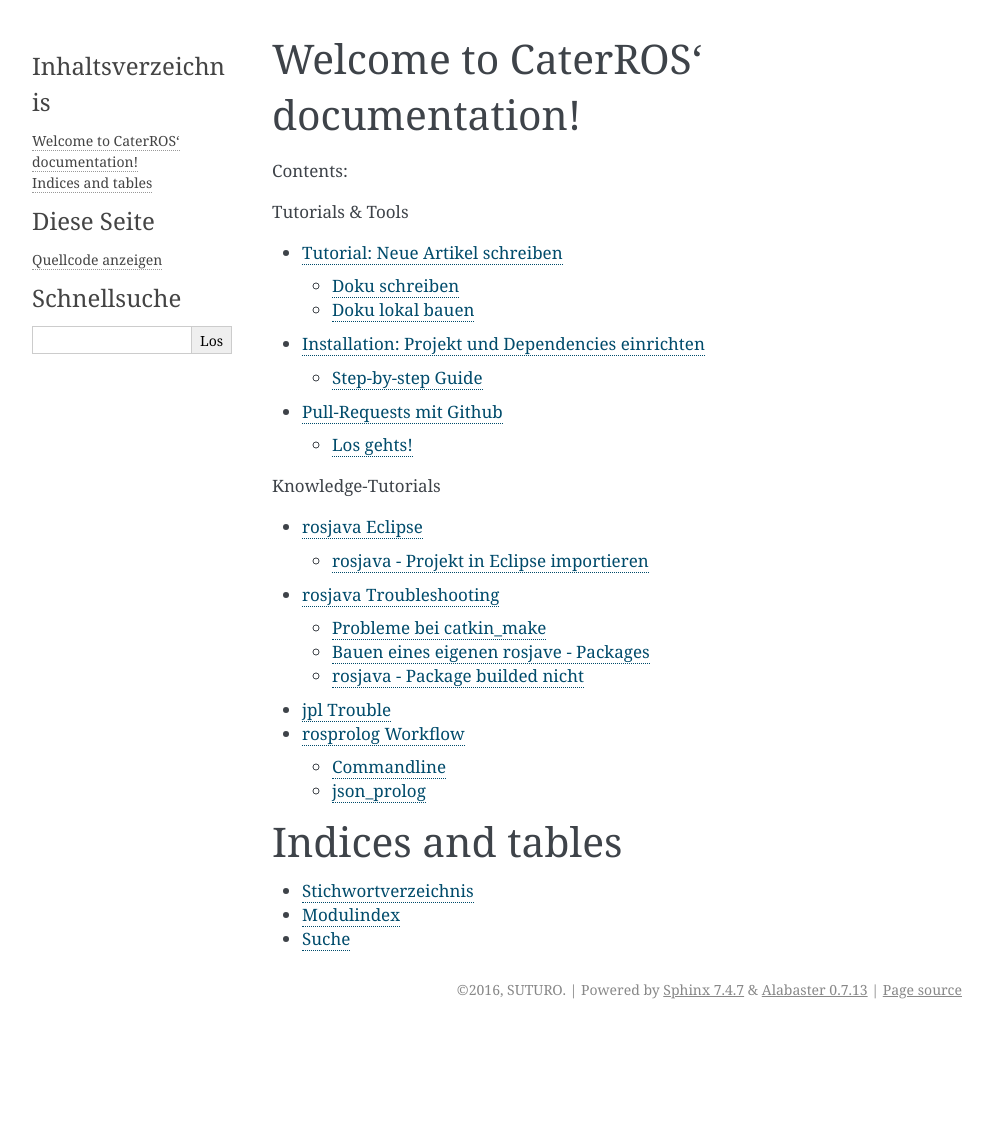
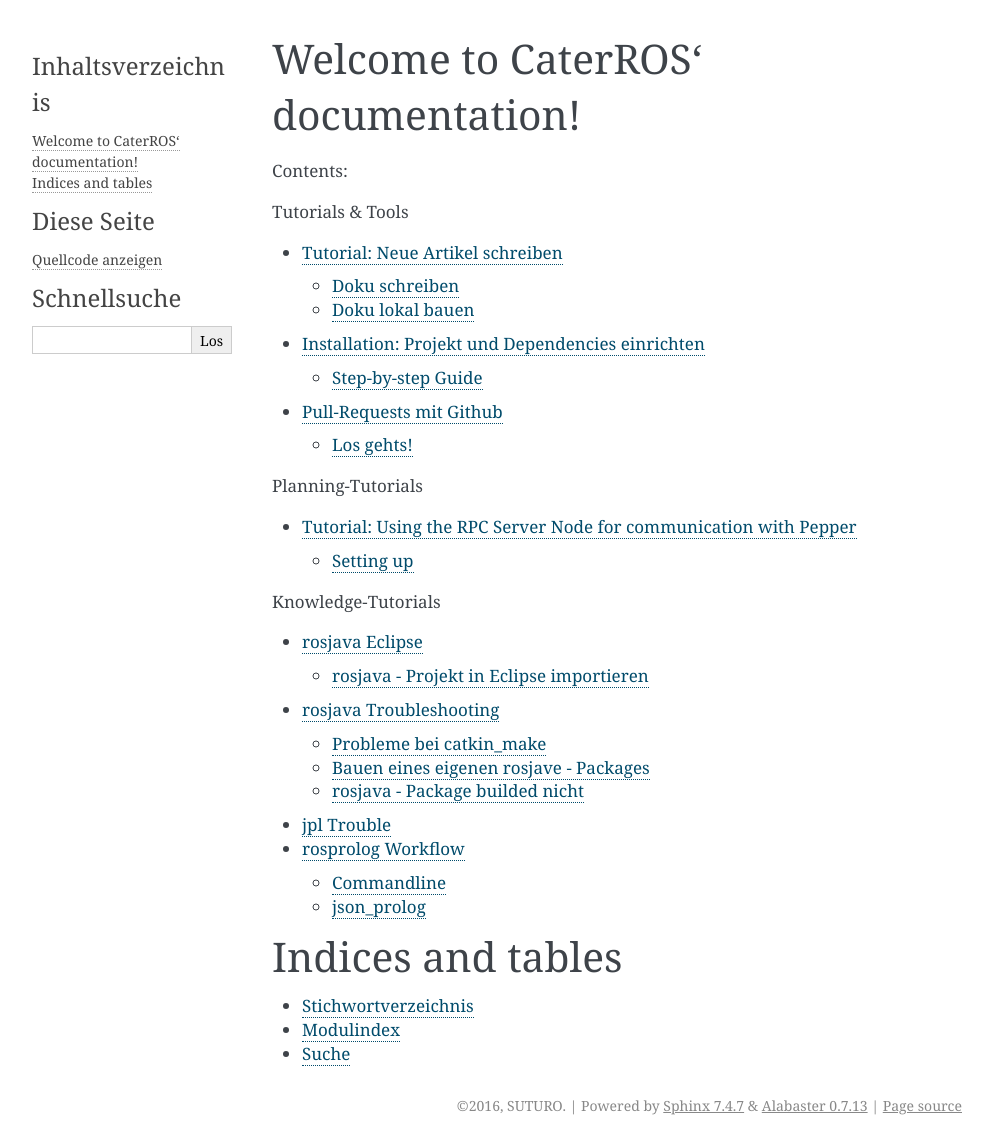
Before and after one commit to suturo16/suturo_msgs, a Sphinx documentation site: the page built from docs/index.rst, in a window 1280 px wide. Shown: the whole page, without its empty margins (148-1141 px from the left). Built offline with Sphinx 7.4.7, drawn with Linux system fonts in a browser that asks for light colours; before the commit the page ends 1029 px from its top, so only the background shows below that.

Commit message:
:memo: Added the rpc tutorial to the index of the doc

```diff
--- a/docs/index.rst
+++ b/docs/index.rst
@@ -25,6 +25,8 @@
 .. toctree::
    :maxdepth: 2
    :caption: Planning-Tutorials
+
+   tutorials/planning/RPC_Server_fuer_Pepper.rst
 
 
 
```
